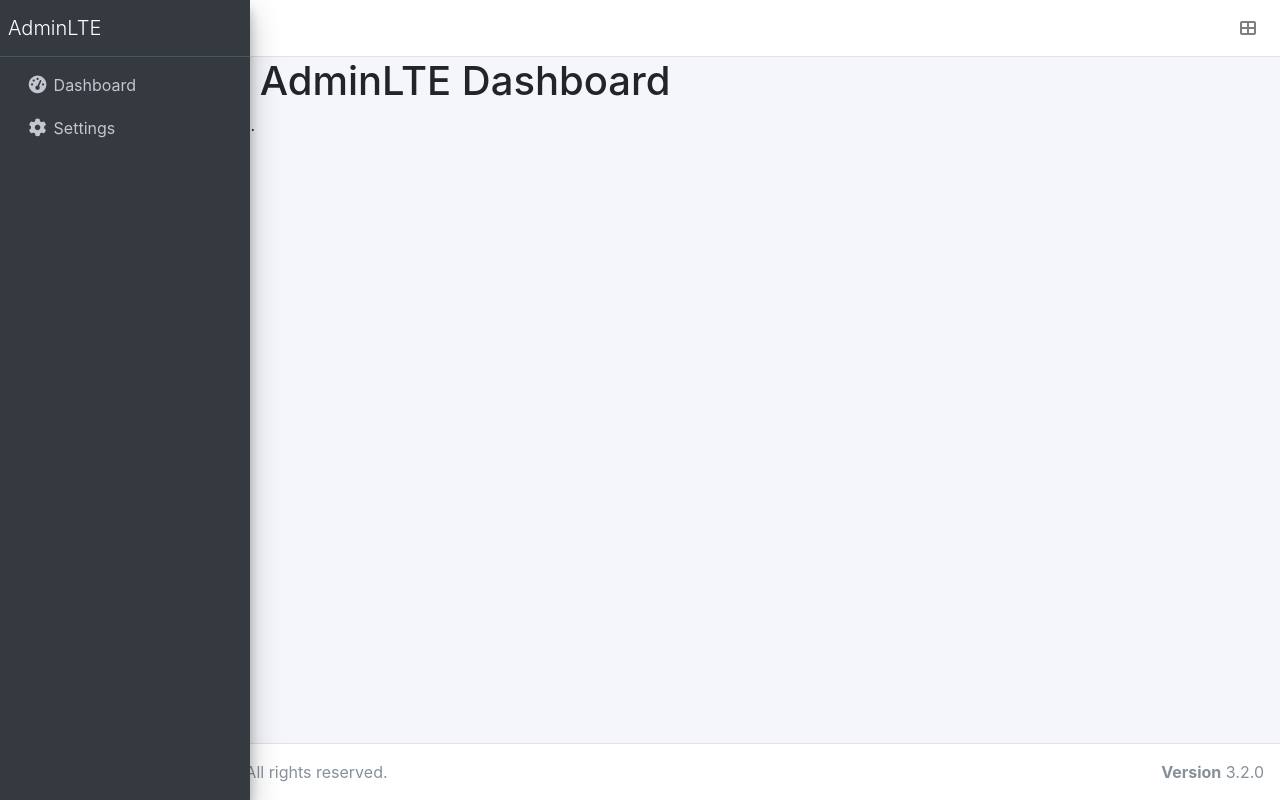
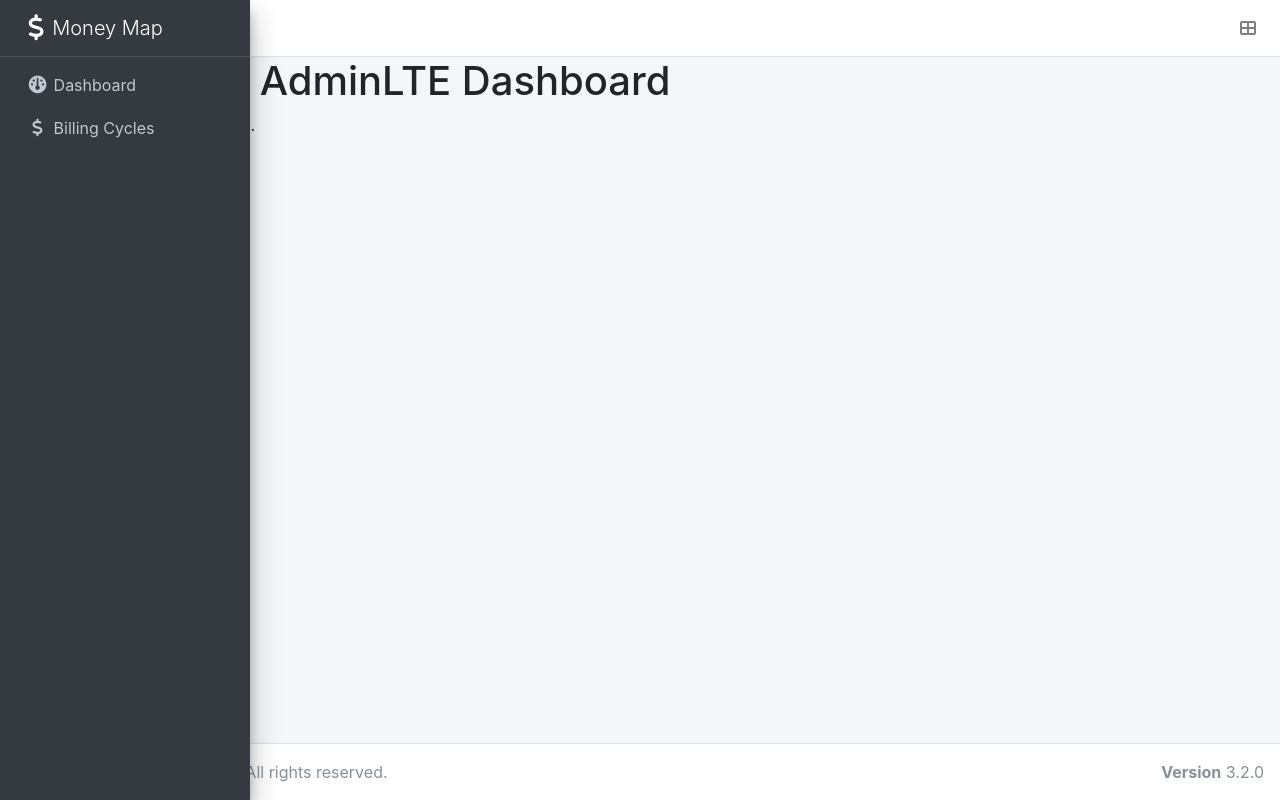
Before and after one commit to bzanf/money-map, a React (Vite) app in the folder frontend/: page / in a window 1280 px wide. Built offline with nearby package versions, Linux system fonts and the light colour scheme.

Commit message:
Create 'MenuItem' component and add to sidebar

```diff
--- /dev/null
+++ b/frontend/src/presentation/core/components/MenuItem.tsx
@@ -0,0 +1,10 @@
+const MenuItem = (props: { path: string, label: string, icon: string }) => (
+    <li className="nav-item">
+        <a href={props.path} className="nav-link">
+            <i className={`nav-icon fas fa-${props.icon}`}></i>
+            <p>{props.label}</p>
+        </a>
+    </li>
+);
+
+export default MenuItem;
--- a/frontend/src/presentation/core/components/Sidebar.tsx
+++ b/frontend/src/presentation/core/components/Sidebar.tsx
@@ -1,23 +1,16 @@
+import MenuItem from "./MenuItem";
+
 const Sidebar = () => (
     <aside className="main-sidebar sidebar-dark-primary elevation-4">
-        <a href="/" className="brand-link">
-            <span className="brand-text font-weight-light">AdminLTE</span>
+        <a href="/#" className="brand-link d-flex align-items-center">
+            <i className="fas fa-usd mr-2" style={{ fontSize: 26, paddingLeft: 20 }}></i>
+            <span className="brand-text font-weight-light">Money Map</span>
         </a>
         <div className="sidebar">
             <nav className="mt-2">
                 <ul className="nav nav-pills nav-sidebar flex-column" role="menu">
-                    <li className="nav-item">
-                        <a href="/" className="nav-link">
-                            <i className="nav-icon fas fa-tachometer-alt"></i>
-                            <p>Dashboard</p>
-                        </a>
-                    </li>
-                    <li className="nav-item">
-                        <a href="/settings" className="nav-link">
-                            <i className="nav-icon fas fa-cog"></i>
-                            <p>Settings</p>
-                        </a>
-                    </li>
+                    <MenuItem path="/#" label="Dashboard" icon="dashboard" />
+                    <MenuItem path="/#billing-cycles" label="Billing Cycles" icon="usd" />
                 </ul>
             </nav>
         </div>
```
